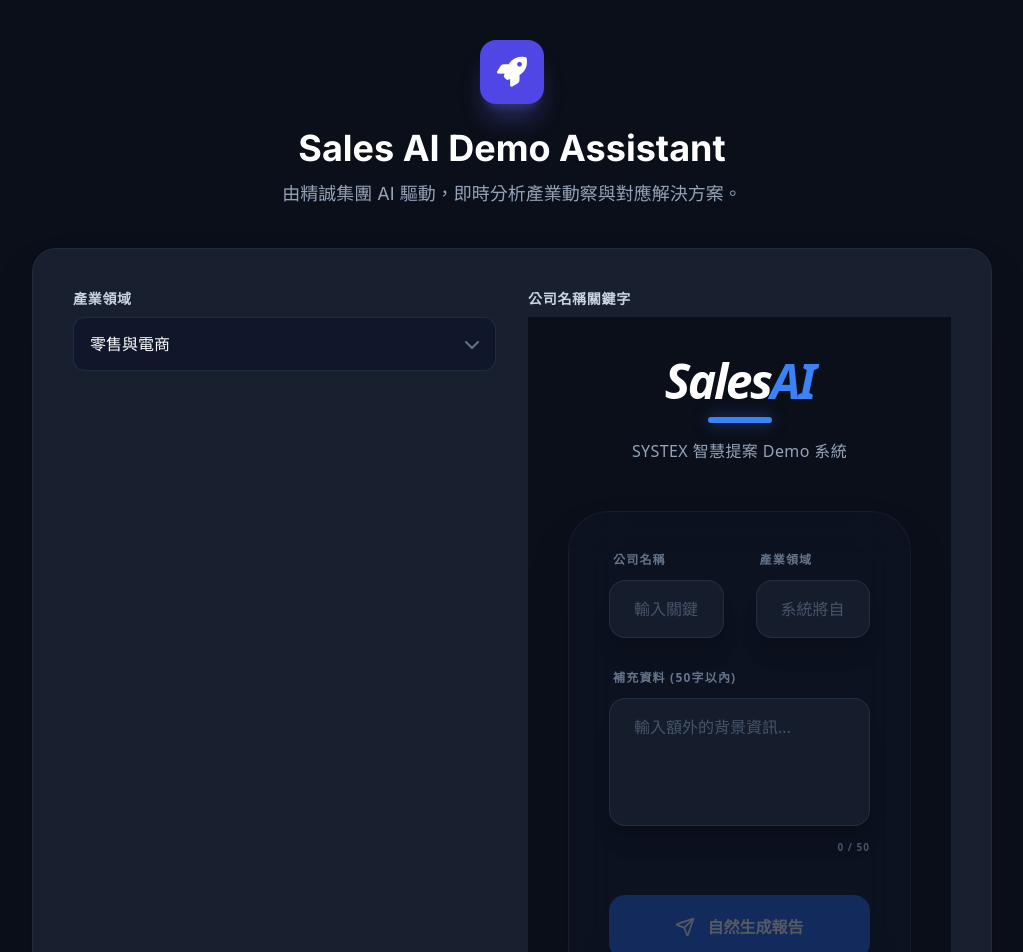
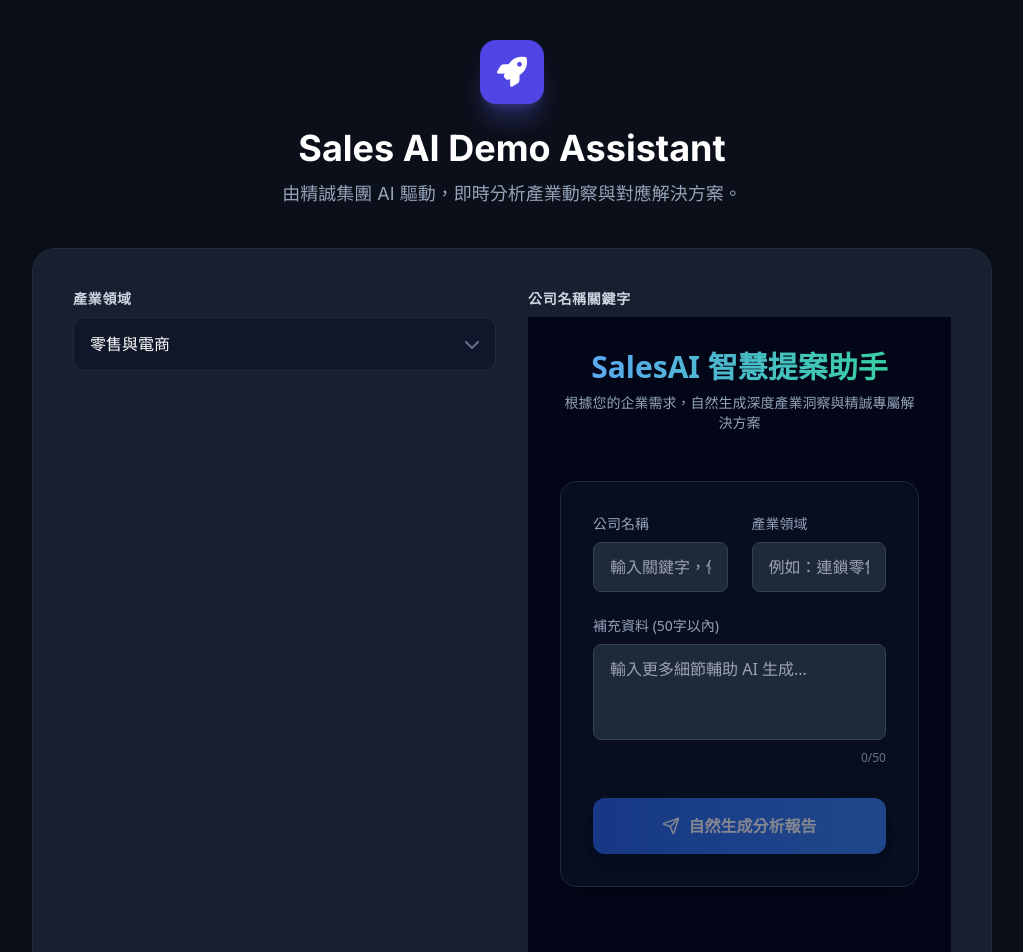
Before and after one commit to kaanyih-cmyk/Sales-AI-Demo-Assistant, a React (Vite) app in the folder 1223新解壓縮的程式碼檔案/: page / in a window 1280 px wide. Shown: the top 952 px of the page, without its empty margins (128-1151 px from the left). Built offline with nearby package versions, Linux system fonts and the light colour scheme.

Commit message:
sad3 AutocompleteInput.tsx

```diff
--- a/1223新解壓縮的程式碼檔案/components/AutocompleteInput.tsx
+++ b/1223新解壓縮的程式碼檔案/components/AutocompleteInput.tsx
@@ -1,29 +1,11 @@
-"use client";
+import React, { useState, useEffect, useRef } from 'react';
+import { Search, ChevronDown, ChevronRight, BarChart3, AlertCircle, Lightbulb, CheckCircle2, Send, Loader2 } from 'lucide-react';
 
-import React, { useState, useEffect, useRef } from 'react';
-import {
-  Search,
-  ChevronRight,
-  BarChart3,
-  AlertCircle,
-  CheckCircle2,
-  Send,
-  Loader2,
-  Building2,
-  Factory
-} from 'lucide-react';
+// --- 模擬 API 與 輔助功能 ---
+const apiKey = ""; // 實際執行時環境會提供
 
-/**
- * SalesAI Demo - 整合部署優化版
- * 功能重點：
- * 1. 支援 Next.js/Vercel 部署 (use client)
- * 2. 公司選取後自動帶入產業領域
- * 3. 修正下拉選單重複顯示邏輯
- * 4. 完美復刻截圖 UI 配色
- */
-
-export default function App() {
-  const [step, setStep] = useState('input');
+const App = () => {
+  const [step, setStep] = useState('home'); // 'home' | 'searching' | 'report' | 'solution'
   const [companyName, setCompanyName] = useState('');
   const [industry, setIndustry] = useState('');
   const [memo, setMemo] = useState('');
@@ -32,244 +14,212 @@ export default function App() {
   const [loading, setLoading] = useState(false);
   const [reportData, setReportData] = useState(null);
 
-  // 核心控制：標記是否剛完成選取動作
-  const isSelectionMade = useRef(false);
-
-  // 模擬公司資料庫：包含正確的產業對應
-  const companyDb = [
-    { name: "寶雅", industry: "百貨零售業" },
-    { name: "寶島眼鏡", industry: "醫療器材零售業" },
-    { name: "寶成工業", industry: "鞋業製造業" },
-    { name: "寶齡爵諾", industry: "生技製藥業" },
-    { name: "寶元實業", industry: "土地開發與建築業" },
-    { name: "仁寶電腦", industry: "電腦及週邊設備業" },
-    { name: "精誠資訊", industry: "資訊軟體服務業" }
-  ];
-
-  // 下拉建議搜尋邏輯
-  useEffect(() => {
-    // 如果剛完成選取，不執行搜尋建議並重置狀態
-    if (isSelectionMade.current) {
-      isSelectionMade.current = false;
-      return;
-    }
-
-    const timer = setTimeout(() => {
-      if (companyName.length >= 1 && step === 'input') {
-        const filtered = companyDb.filter(item => item.name.includes(companyName));
-
-        // 若輸入內容與建議項完全符合，則隱藏選單，避免選完後選單還在那裡
-        if (filtered.length === 1 && filtered[0].name === companyName) {
-            setSuggestions([]);
-        } else {
-            setSuggestions(filtered);
-        }
+  // 模擬公司搜尋建議
+  const handleCompanyChange = async (val) => {
+    setCompanyName(val);
+    if (val.length > 0) {
+      // 這裡模擬從 API 抓取數據，實際可用 Gemini Search 工具
+      const mockData = ["寶雅", "寶島眼鏡", "寶成工業", "寶齡爵諾", "寶滬深"].filter(item => item.includes(val));
+      setSuggestions(mockData);
     } else {
       setSuggestions([]);
     }
-    }, 300);
-    return () => clearTimeout(timer);
-  }, [companyName, step]);
-
-  // 選取公司：同時更新名稱與產業領域
-  const selectCompany = (item) => {
-    isSelectionMade.current = true;
-    setCompanyName(item.name);
-    setIndustry(item.industry); // 自動填入正確產業
-    setSuggestions([]);
-    setSelectedIndex(-1);
   };
 
+  // 鍵盤導航
   const handleKeyDown = (e) => {
     if (suggestions.length === 0) return;
     if (e.key === 'ArrowDown') {
-      e.preventDefault();
       setSelectedIndex(prev => (prev < suggestions.length - 1 ? prev + 1 : prev));
     } else if (e.key === 'ArrowUp') {
-      e.preventDefault();
       setSelectedIndex(prev => (prev > 0 ? prev - 1 : prev));
     } else if (e.key === 'Enter' && selectedIndex >= 0) {
       selectCompany(suggestions[selectedIndex]);
     }
   };
 
-  const generateReport = () => {
-    if (!companyName) return;
+  const selectCompany = (name) => {
+    setCompanyName(name);
+    setSuggestions([]);
+    setSelectedIndex(-1);
+  };
+
+  const generateReport = async () => {
     setLoading(true);
-    // 模擬 AI 分析與生成過程
+    // 模擬 AI 生成過程
     setTimeout(() => {
       setReportData({
-        trends: `目前 ${industry} 領域正處於數位轉型關鍵期。隨著消費行為全面線上化，數據驅動的精準行銷已成為標配。企業正積極導入 AI 預測模型以優化庫存管理並提升客戶生命週期價值，預計未來三年內自動化流程將佔據 40% 的運營重心。`,
-        painPoints: `針對 ${companyName} 的關鍵挑戰在於線上與線下數據無法有效整合，導致無法描繪精確的客戶輪廓。此外，現有系統反應速度緩慢，無法應對高併發的流量。客戶對於個人化體驗的期待提升，傳統的統一推播模式已導致轉換率持續下滑。`
+        trends: {
+          title: "2024 產業轉型趨勢",
+          content: `${companyName} 所屬的 ${industry} 領域目前正處於數位轉型關鍵期。隨著消費行為全面線上化，數據驅動的精準行銷已成為標配。企業正積極導入 AI 預測模型以優化庫存管理並提升客戶生命週期價值，預計未來三年內自動化流程將佔據 40% 的運營重心。`
+        },
+        painPoints: {
+          title: "核心客戶痛點分析",
+          content: "目前的關鍵挑戰在於線上與線下數據無法有效整合，導致無法描繪精確的客戶輪廓。此外，現有系統反應速度緩慢，無法應對高併發的節慶流量。客戶對於個人化體驗的期待提升，傳統的統一推播模式已導致轉換率持續下滑，亟需一套高彈性的中台系統來支撐多變的業務需求。"
+        }
       });
       setStep('report');
       setLoading(false);
-    }, 1500);
+    }, 2000);
   };
 
   return (
-    <div className="min-h-screen bg-[#0b0f1a] text-slate-200 font-sans p-4 md:p-10 flex justify-center selection:bg-blue-500/30">
-      <div className="w-full max-w-3xl">
-
-        {/* 標題區域 */}
-        <div className="mb-12 text-center animate-in fade-in duration-1000">
-          <h1 className="text-5xl font-black tracking-tighter text-white mb-3 italic">
-            Sales<span className="text-blue-500">AI</span>
+    <div className="min-h-screen bg-slate-950 text-slate-200 font-sans p-4 md:p-8 flex flex-col items-center">
+      {/* 標題欄 */}
+      <div className="w-full max-w-4xl mb-12 text-center">
+        <h1 className="text-3xl font-bold bg-gradient-to-r from-blue-400 to-emerald-400 bg-clip-text text-transparent">
+          SalesAI 智慧提案助手
         </h1>
-          <div className="h-1.5 w-16 bg-blue-500 mx-auto mb-4 rounded-full shadow-[0_0_15px_rgba(59,130,246,0.5)]"></div>
-          <p className="text-slate-400 font-medium tracking-wide">SYSTEX 智慧提案 Demo 系統</p>
+        <p className="text-slate-400 mt-2 text-sm">根據您的企業需求，自然生成深度產業洞察與精誠專屬解決方案</p>
       </div>
 
-        {/* 第一階段：輸入與搜尋 */}
-        {step === 'input' && (
-          <div className="bg-slate-900/40 border border-slate-800/50 rounded-[2.5rem] p-8 md:p-10 shadow-2xl backdrop-blur-xl animate-in slide-in-from-bottom-4 duration-500">
-            <div className="grid grid-cols-1 md:grid-cols-2 gap-8 mb-8">
+      <div className="w-full max-w-4xl space-y-6">
+
+        {/* Step 1: 輸入區域 */}
+        {step === 'home' && (
+          <div className="bg-slate-900/50 border border-slate-800 p-8 rounded-2xl backdrop-blur-sm shadow-xl">
+            <div className="grid grid-cols-1 md:grid-cols-2 gap-6 mb-6">
               <div className="relative">
-                <label className="text-xs font-bold uppercase tracking-widest text-slate-500 mb-3 block ml-1">公司名稱</label>
-                <div className="relative group">
+                <label className="block text-sm font-medium text-slate-400 mb-2">公司名稱</label>
+                <div className="relative">
                   <input
                     type="text"
                     value={companyName}
-                    onChange={(e) => {
-                      isSelectionMade.current = false;
-                      setCompanyName(e.target.value);
-                    }}
                     onKeyDown={handleKeyDown}
+                    onChange={(e) => handleCompanyChange(e.target.value)}
                     placeholder="輸入關鍵字，例如：寶"
-                    className="w-full bg-slate-800/50 border border-slate-700/50 rounded-2xl py-4 px-6 text-white placeholder:text-slate-600 focus:outline-none focus:ring-2 focus:ring-blue-500/50 transition-all shadow-xl"
+                    className="w-full bg-slate-800 border border-slate-700 rounded-lg py-3 px-4 focus:outline-none focus:ring-2 focus:ring-blue-500/50 transition-all"
                   />
-                  {/* 下拉建議清單 */}
                   {suggestions.length > 0 && (
-                    <div className="absolute z-20 w-full bg-slate-800 border border-slate-700 mt-2 rounded-2xl shadow-2xl overflow-hidden animate-in fade-in slide-in-from-top-1">
+                    <ul className="absolute z-10 w-full bg-slate-800 border border-slate-700 mt-1 rounded-lg shadow-2xl overflow-hidden">
                       {suggestions.map((item, idx) => (
-                        <div
-                          key={idx}
+                        <li
+                          key={item}
                           onClick={() => selectCompany(item)}
-                          className={`px-6 py-4 cursor-pointer transition-colors flex justify-between items-center ${selectedIndex === idx ? 'bg-blue-600 text-white' : 'hover:bg-slate-700 text-slate-300'}`}
+                          className={`px-4 py-2 cursor-pointer hover:bg-blue-600 transition-colors ${selectedIndex === idx ? 'bg-blue-600' : ''}`}
                         >
-                          <span className="font-semibold">{item.name}</span>
-                          <span className="text-[10px] bg-slate-900/50 px-2 py-1 rounded text-slate-400 font-bold border border-slate-700 uppercase">{item.industry}</span>
-                        </div>
+                          {item}
+                        </li>
                       ))}
-                    </div>
+                    </ul>
                   )}
                 </div>
               </div>
-
               <div>
-                <label className="text-xs font-bold uppercase tracking-widest text-slate-500 mb-3 block ml-1">產業領域</label>
+                <label className="block text-sm font-medium text-slate-400 mb-2">產業領域</label>
                 <input
                   type="text"
                   value={industry}
                   onChange={(e) => setIndustry(e.target.value)}
-                  placeholder="系統將自動識別..."
-                  className="w-full bg-slate-800/50 border border-slate-700/50 rounded-2xl py-4 px-6 text-white placeholder:text-slate-600 focus:outline-none focus:ring-2 focus:ring-blue-500/50 transition-all shadow-xl"
+                  placeholder="例如：連鎖零售、電子製造"
+                  className="w-full bg-slate-800 border border-slate-700 rounded-lg py-3 px-4 focus:outline-none focus:ring-2 focus:ring-blue-500/50 transition-all"
                 />
               </div>
             </div>
 
-            <div className="mb-10">
-              <label className="text-xs font-bold uppercase tracking-widest text-slate-500 mb-3 block ml-1">補充資料 (50字以內)</label>
+            <div className="mb-8">
+              <label className="block text-sm font-medium text-slate-400 mb-2">補充資料 (50字以內)</label>
               <textarea
                 value={memo}
                 onChange={(e) => setMemo(e.target.value.slice(0, 50))}
-                placeholder="輸入額外的背景資訊..."
-                className="w-full bg-slate-800/50 border border-slate-700/50 rounded-2xl py-4 px-6 h-32 text-white placeholder:text-slate-600 focus:outline-none focus:ring-2 focus:ring-blue-500/50 transition-all resize-none shadow-xl"
+                placeholder="輸入更多細節輔助 AI 生成..."
+                className="w-full bg-slate-800 border border-slate-700 rounded-lg py-3 px-4 h-24 focus:outline-none focus:ring-2 focus:ring-blue-500/50 transition-all resize-none"
               />
-              <div className="text-right text-[10px] font-bold text-slate-600 mt-2 tracking-widest">{memo.length} / 50</div>
+              <p className="text-right text-xs text-slate-500 mt-1">{memo.length}/50</p>
             </div>
 
             <button
               onClick={generateReport}
               disabled={loading || !companyName}
-              className="w-full bg-blue-600 hover:bg-blue-500 text-white font-black py-5 rounded-2xl shadow-2xl shadow-blue-900/30 flex items-center justify-center gap-3 transition-all active:scale-[0.98] disabled:opacity-30 disabled:cursor-not-allowed group"
+              className="w-full bg-gradient-to-r from-blue-600 to-blue-500 hover:from-blue-500 hover:to-blue-400 text-white font-bold py-4 rounded-xl shadow-lg flex items-center justify-center gap-2 transition-all disabled:opacity-50"
             >
-              {loading ? <Loader2 className="animate-spin" /> : <Send size={20} className="group-hover:translate-x-1 group-hover:-translate-y-1 transition-transform" />}
-              自然生成報告
+              {loading ? <Loader2 className="animate-spin" /> : <Send size={18} />}
+              自然生成分析報告
             </button>
           </div>
         )}
 
-        {/* 第二階段：報告內容 (對比截圖 2 & 3) */}
+        {/* Step 2: 報告畫面 (產業趨勢 + 客戶痛點) */}
         {step === 'report' && reportData && (
-          <div className="space-y-8 animate-in slide-in-from-bottom-10 duration-700">
+          <div className="space-y-6 animate-in fade-in slide-in-from-bottom-4 duration-700">
             {/* 產業趨勢 */}
-            <div className="bg-slate-900/50 rounded-[2rem] border border-slate-800/50 overflow-hidden shadow-2xl backdrop-blur-md">
-              <div className="bg-[#0ea5e9] px-8 py-5 flex items-center gap-3">
-                <BarChart3 size={20} className="text-white" />
-                <h2 className="text-xl font-black text-white tracking-widest uppercase">產業趨勢</h2>
+            <div className="bg-slate-900 border-l-4 border-blue-500 p-8 rounded-r-2xl shadow-lg">
+              <div className="flex items-center gap-3 mb-4">
+                <BarChart3 className="text-blue-400" />
+                <h2 className="text-xl font-bold text-white">{reportData.trends.title}</h2>
               </div>
-              <div className="p-8">
-                <p className="text-slate-200 leading-relaxed text-lg font-medium">
-                  {reportData.trends}
+              <p className="text-slate-300 leading-relaxed text-sm md:text-base">
+                {reportData.trends.content}
               </p>
             </div>
+
+            {/* 客戶痛點 */}
+            <div className="bg-slate-900 border-l-4 border-emerald-500 p-8 rounded-r-2xl shadow-lg">
+              <div className="flex items-center gap-3 mb-4">
+                <AlertCircle className="text-emerald-400" />
+                <h2 className="text-xl font-bold text-white">{reportData.painPoints.title}</h2>
               </div>
-
-            {/* 客戶痛點分析 */}
-            <div className="bg-slate-900/50 rounded-[2rem] border border-slate-800/50 overflow-hidden shadow-2xl backdrop-blur-md">
-              <div className="bg-[#f59e0b] px-8 py-5 flex items-center gap-3">
-                <AlertCircle size={20} className="text-white" />
-                <h2 className="text-xl font-black text-white tracking-widest uppercase">客戶痛點分析</h2>
-              </div>
-              <div className="p-8">
-                <p className="text-slate-200 leading-relaxed text-lg font-medium">
-                  {reportData.painPoints}
+              <p className="text-slate-300 leading-relaxed text-sm md:text-base">
+                {reportData.painPoints.content}
               </p>
-              </div>
             </div>
 
             <button
               onClick={() => setStep('solution')}
-              className="w-full bg-white text-[#0f172a] font-black py-5 rounded-2xl shadow-2xl flex items-center justify-center gap-3 hover:bg-slate-100 transition-all active:scale-[0.98] group"
+              className="w-full bg-emerald-600 hover:bg-emerald-500 text-white font-bold py-4 rounded-xl shadow-lg flex items-center justify-center gap-2 transition-all"
             >
-              產出精誠推薦解決方案 <ChevronRight size={22} className="text-blue-600 group-hover:translate-x-1 transition-transform" />
+              <Lightbulb size={18} />
+              產出 精誠推薦解決方案
             </button>
           </div>
         )}
 
-        {/* 第三階段：解決方案 (對標截圖 4) */}
+        {/* Step 3: 精誠解決方案 (對比第四張截圖) */}
         {step === 'solution' && (
-          <div className="animate-in zoom-in-95 duration-500 bg-white rounded-[2.5rem] shadow-[0_35px_60px_-15px_rgba(0,0,0,0.5)] overflow-hidden text-slate-900 px-8 py-12 md:px-12">
-            <div className="flex justify-between items-center mb-10 border-b-2 border-slate-50 pb-8">
-              <div>
-                <h2 className="text-3xl font-black text-[#1e3a8a] tracking-tight mb-2">精誠推薦解決方案</h2>
-                <div className="h-1.5 w-12 bg-blue-600 rounded-full"></div>
-              </div>
-              <div className="hidden sm:block bg-blue-50 text-blue-700 px-4 py-1.5 rounded-xl text-[10px] font-black tracking-widest uppercase border border-blue-100">
-                SYSTEX EXPERT
+          <div className="animate-in fade-in zoom-in-95 duration-500">
+            <div className="bg-white text-slate-900 p-8 rounded-3xl shadow-2xl">
+              <div className="flex justify-between items-center mb-8 border-b border-slate-100 pb-4">
+                <h2 className="text-2xl font-black text-blue-900 tracking-tight">精誠推薦解決方案</h2>
+                <div className="px-4 py-1 bg-blue-50 text-blue-700 rounded-full text-xs font-bold uppercase tracking-widest">
+                  Custom Strategy
                 </div>
               </div>
 
-            <div className="space-y-6">
+              <div className="space-y-4">
                 {[
-                { t: "全通路零售數據中台", d: "整合線上與線下交易數據，建立 360 度會員畫像，實現精準預測消費行為。" },
-                { t: "AI 智慧自動化客服系統", d: "導入最新 LLM 技術自動處理常見諮詢，提升回應效率並降低人力成本。" },
-                { t: "混合雲安全防護架構", d: "提供端到端的資安監測，確保客戶數據安全並符合政府法規要求。" },
-                { t: "ESG 智慧能源管理", d: "透過物聯網監測門市能耗與排碳量，協助企業達成綠色轉型目標。" }
+                  { title: "全通路零售整合平台 (Omni-Channel)", desc: "串接 POS 與 E-commerce 數據，實現 360 度會員視野。" },
+                  { title: "AI 客戶分群分析引擎", desc: "運用機器學習自動分類高價值客戶，提升廣告精準度。" },
+                  { title: "雲端彈性架構優化服務", desc: "基於微服務架構，確保節慶大促期間系統穩定運行。" },
+                  { title: "數位人才轉型工作坊", desc: "不僅提供工具，更協助團隊建立數據導向的決策文化。" }
                 ].map((item, i) => (
-                <div key={i} className="flex gap-6 p-7 bg-slate-50/80 rounded-3xl border border-transparent hover:border-blue-100 hover:bg-blue-50/50 transition-all group">
-                  <div className="bg-blue-600 text-white p-2.5 rounded-xl self-start group-hover:rotate-12 transition-transform shadow-lg shadow-blue-200">
-                    <CheckCircle2 size={24} />
+                  <div key={i} className="flex gap-4 p-5 rounded-2xl bg-slate-50 hover:bg-blue-50 transition-colors group">
+                    <div className="flex-shrink-0 mt-1">
+                      <CheckCircle2 className="text-blue-500 group-hover:scale-110 transition-transform" />
                     </div>
                     <div>
-                    <h4 className="text-xl font-black text-slate-800 tracking-tight">{item.t}</h4>
-                    <p className="text-slate-500 mt-2 font-medium leading-relaxed">{item.d}</p>
+                      <h3 className="font-bold text-lg text-slate-800">{item.title}</h3>
+                      <p className="text-slate-500 text-sm mt-1">{item.desc}</p>
                     </div>
                   </div>
                 ))}
               </div>
 
               <button
-              onClick={() => setStep('input')}
-              className="mt-12 w-full text-slate-400 hover:text-blue-600 font-bold text-sm transition-colors tracking-widest uppercase"
+                onClick={() => setStep('home')}
+                className="mt-10 w-full text-slate-400 hover:text-blue-600 text-sm font-medium flex items-center justify-center gap-1 transition-colors"
               >
-              ← 返回修改條件重新生成
+                返回重新分析
               </button>
             </div>
+          </div>
         )}
+      </div>
 
-      </div>
+      <footer className="mt-20 text-slate-600 text-xs text-center border-t border-slate-900 pt-8 w-full">
+        Powered by Vibe Coding & SYSTEX AI Team
+      </footer>
     </div>
   );
-}
+};
+
+export default App;
```
Lines whose indentation alone changed are shown as unchanged.
